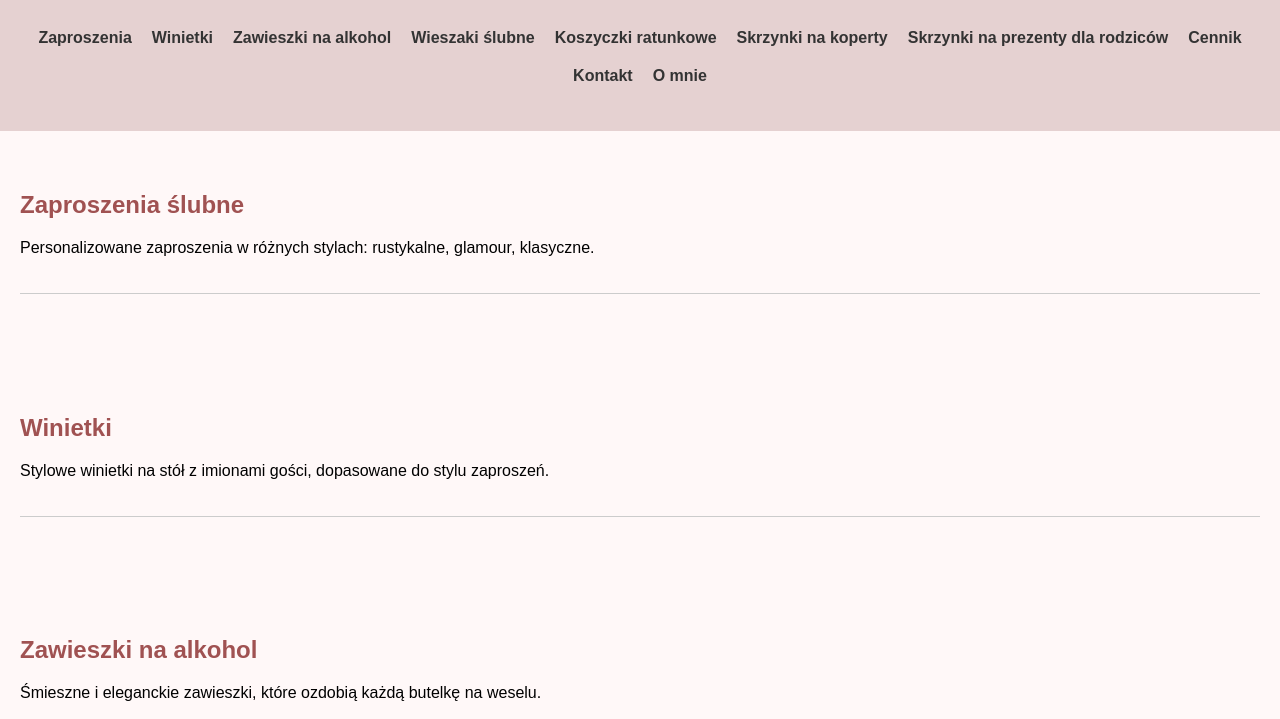
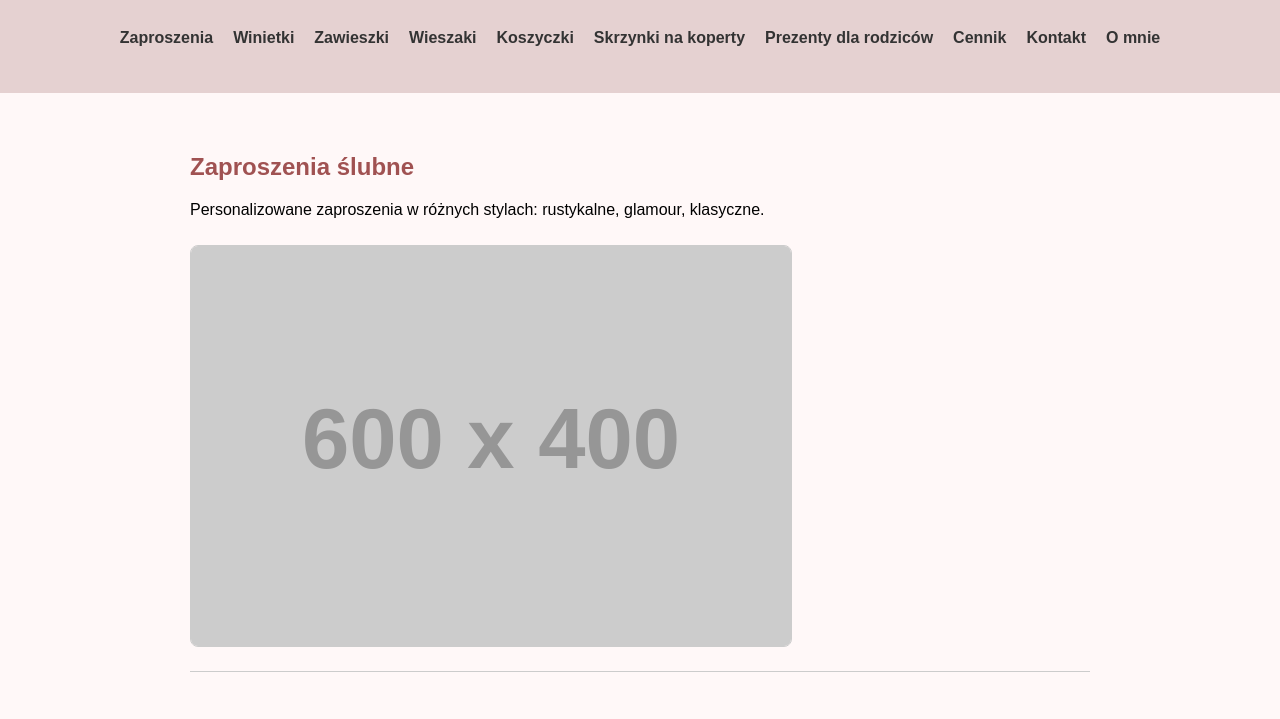
Before and after one commit to Orchidea12/slubnamucha, a plain HTML site: page index.html in a window 1280 px wide. Shown: the part 81-800 px from the top of the page. Drawn offline with Linux system fonts and the light colour scheme; placeholder pictures from the web are drawn by us.

Commit message:
Update index.html

```diff
--- a/index.html
+++ b/index.html
@@ -11,9 +11,11 @@
     nav ul { list-style: none; display: flex; justify-content: center; flex-wrap: wrap; padding: 0; }
     nav ul li { margin: 10px; }
     nav ul li a { text-decoration: none; color: #333; font-weight: bold; }
-    section { padding: 40px 20px; }
+    section { padding: 40px 20px; max-width: 900px; margin: auto; }
     h2 { color: #a05252; }
-    .produkt { border-bottom: 1px solid #ccc; margin-bottom: 20px; padding-bottom: 20px; }
+    .produkt { border-bottom: 1px solid #ccc; margin-bottom: 30px; padding-bottom: 20px; }
+    .produkt img { max-width: 100%; height: auto; margin-top: 10px; border: 1px solid #ccc; border-radius: 8px; }
+    ul { padding-left: 20px; }
     footer p { margin: 5px 0; }
   </style>
 </head>
@@ -24,11 +26,11 @@
       <ul>
         <li><a href="#zaproszenia">Zaproszenia</a></li>
         <li><a href="#winietki">Winietki</a></li>
-        <li><a href="#zawieszki">Zawieszki na alkohol</a></li>
-        <li><a href="#wieszaki">Wieszaki ślubne</a></li>
-        <li><a href="#koszyczki">Koszyczki ratunkowe</a></li>
+        <li><a href="#zawieszki">Zawieszki</a></li>
+        <li><a href="#wieszaki">Wieszaki</a></li>
+        <li><a href="#koszyczki">Koszyczki</a></li>
         <li><a href="#skrzynki-koperty">Skrzynki na koperty</a></li>
-        <li><a href="#skrzynki-prezenty">Skrzynki na prezenty dla rodziców</a></li>
+        <li><a href="#skrzynki-prezenty">Prezenty dla rodziców</a></li>
         <li><a href="#cennik">Cennik</a></li>
         <li><a href="#kontakt">Kontakt</a></li>
         <li><a href="#o-mnie">O mnie</a></li>
@@ -40,6 +42,7 @@
     <h2>Zaproszenia ślubne</h2>
     <div class="produkt">
       <p>Personalizowane zaproszenia w różnych stylach: rustykalne, glamour, klasyczne.</p>
+      <img src="https://via.placeholder.com/600x400?text=Zaproszenie+ślubne" alt="Zaproszenie ślubne">
     </div>
   </section>
 
@@ -47,6 +50,7 @@
     <h2>Winietki</h2>
     <div class="produkt">
       <p>Stylowe winietki na stół z imionami gości, dopasowane do stylu zaproszeń.</p>
+      <img src="https://via.placeholder.com/600x400?text=Winietki" alt="Winietki">
     </div>
   </section>
 
@@ -54,6 +58,7 @@
     <h2>Zawieszki na alkohol</h2>
     <div class="produkt">
       <p>Śmieszne i eleganckie zawieszki, które ozdobią każdą butelkę na weselu.</p>
+      <img src="https://via.placeholder.com/600x400?text=Zawieszki+na+alkohol" alt="Zawieszki na alkohol">
     </div>
   </section>
 
@@ -61,6 +66,7 @@
     <h2>Wieszaki ślubne</h2>
     <div class="produkt">
       <p>Drewniane wieszaki z grawerem dla Panny Młodej i Pana Młodego.</p>
+      <img src="https://via.placeholder.com/600x400?text=Wieszaki+ślubne" alt="Wieszaki ślubne">
     </div>
   </section>
 
@@ -68,6 +74,7 @@
     <h2>Koszyczki ratunkowe</h2>
     <div class="produkt">
       <p>Gotowe zestawy z najpotrzebniejszymi rzeczami dla gości weselnych.</p>
+      <img src="https://via.placeholder.com/600x400?text=Koszyczek+ratunkowy" alt="Koszyczek ratunkowy">
     </div>
   </section>
 
@@ -75,6 +82,7 @@
     <h2>Skrzynki na koperty</h2>
     <div class="produkt">
       <p>Drewniane i ozdobne skrzynki na koperty ślubne, do postawienia przy wejściu.</p>
+      <img src="https://via.placeholder.com/600x400?text=Skrzynka+na+koperty" alt="Skrzynka na koperty">
     </div>
   </section>
 
@@ -82,6 +90,7 @@
     <h2>Skrzynki na prezenty dla rodziców</h2>
     <div class="produkt">
       <p>Eleganckie skrzynki z personalizacją jako prezent dla rodziców Młodej Pary.</p>
+      <img src="https://via.placeholder.com/600x400?text=Prezent+dla+rodziców" alt="Skrzynka dla rodziców">
     </div>
   </section>
 
@@ -115,3 +124,4 @@
   </footer>
 </body>
 </html>
+Aktualizacja strony z grafikami
```
